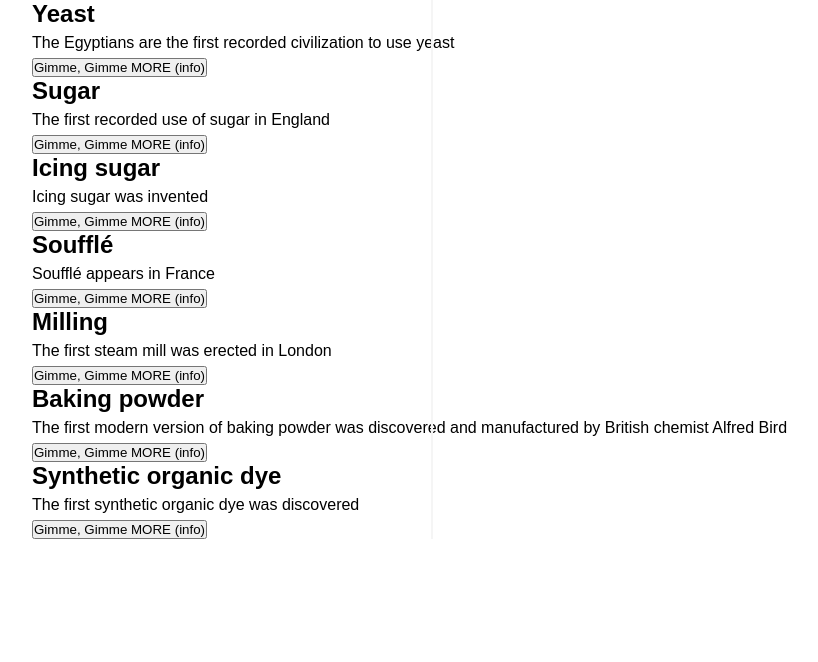
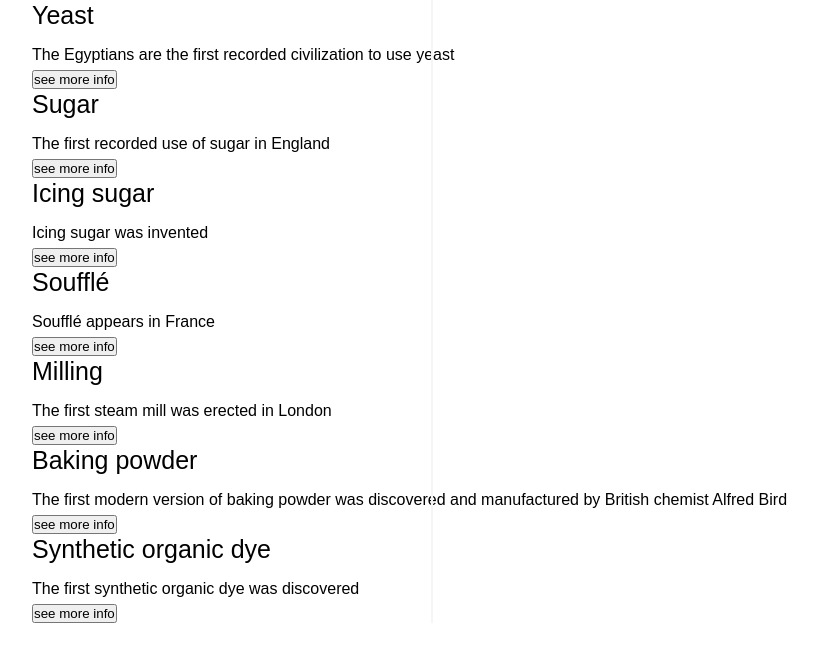
Before and after one commit to black-codher-bootcamp-2022-daly/unit-03-javascript-assessment-daly-group-e, a website with bundled scripts: page index.html in a window 1280 px wide. Shown: the whole page, without its empty margins (208-1026 px from the left). Built offline with nearby package versions, Linux system fonts and the light colour scheme; a web font is replaced by a local one.

Commit message:
update css

```diff
--- a/css/main.css
+++ b/css/main.css
@@ -37,13 +37,13 @@ html {
 .timeline ul li:last-child{
     margin-bottom:0;
 }
-.timeline-item h1 {
+.timeline-item h2 {
     font-size: 25px;
     font-weight: 500;
     line-height: 30px;
     margin-bottom: 10px;
 }
-.timeline-item h1:hover {
+.timeline-item h2:hover {
     color: palevioletred;             /* this enables colour change when you hover and added text decoration*/
     text-shadow: black 1px;
     text-decoration: overline;
--- a/js/index.js
+++ b/js/index.js
@@ -53,7 +53,7 @@ dates.map(({ date, title, summary }, index) => {
   const dateText = document.createTextNode(date);
   const titleText = document.createTextNode(title);
   const captionText = document.createTextNode(summary);
-  const buttonText = document.createTextNode("Gimme, Gimme MORE (info)");
+  const buttonText = document.createTextNode("see more info");
   item.setAttribute("class", "timeline-item");
   button.setAttribute("data-index", index);
   circle.setAttribute("class", "timeline-circle");
```
